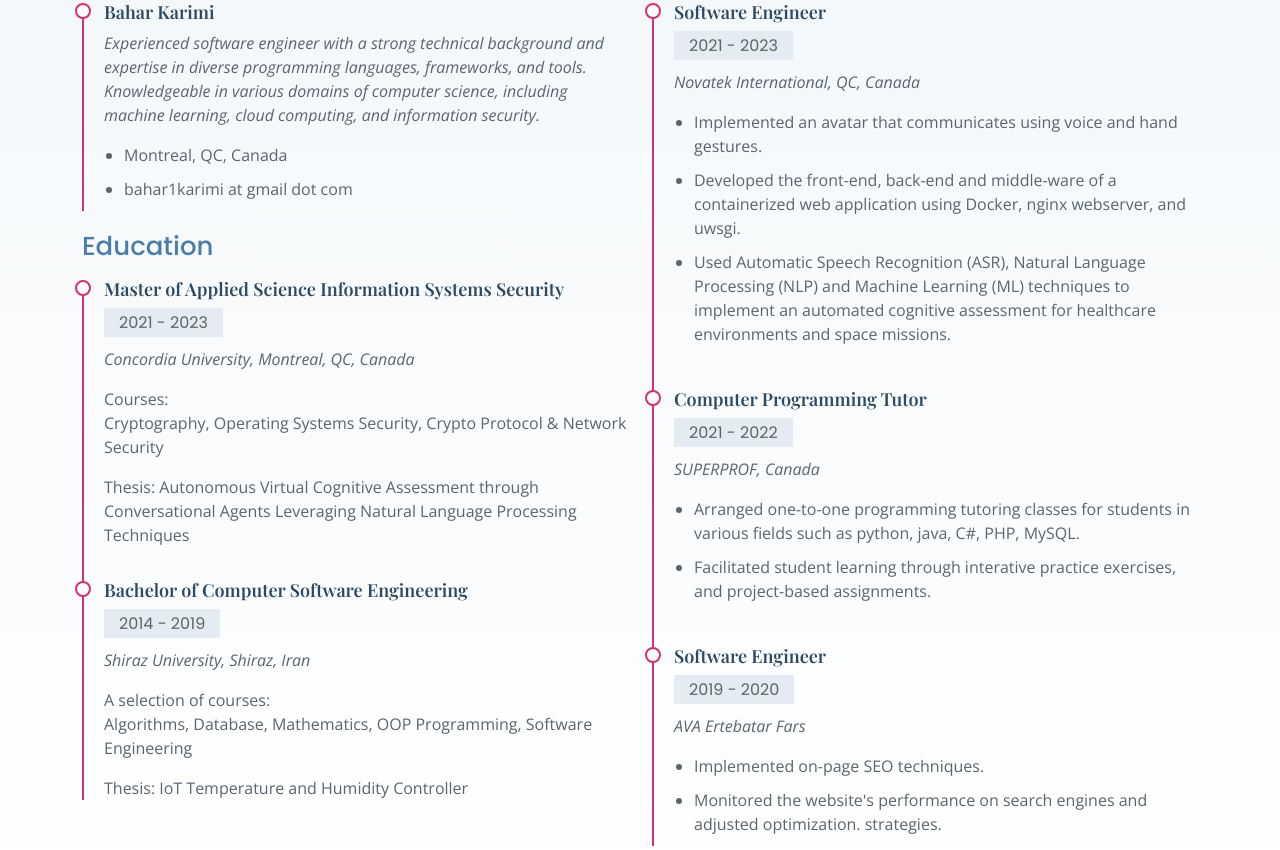
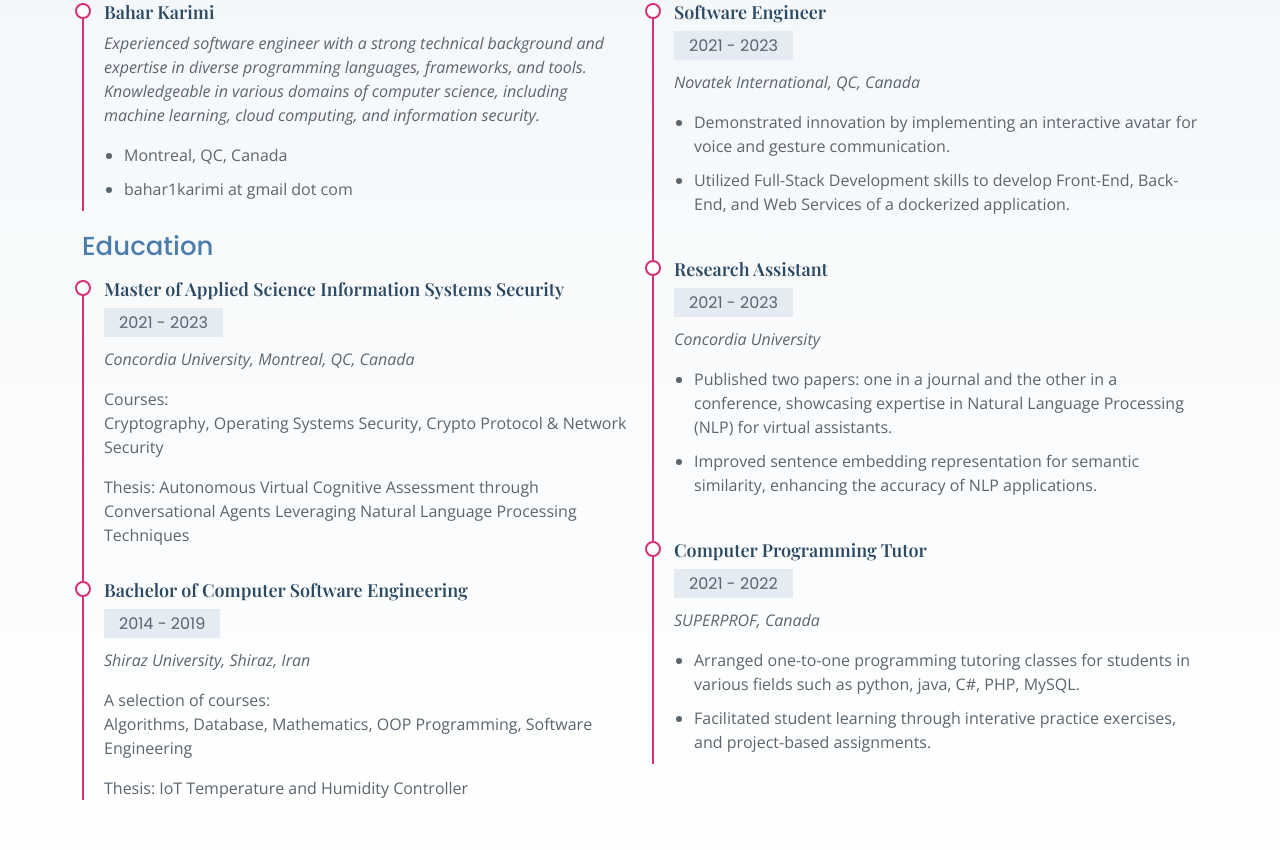
Before and after one commit to Baharkmi/MyWebSite, a plain HTML site: page index.html in a window 1280 px wide. Shown: the part 1254-2104 px from the top of the page. Drawn offline with nearby package versions, Linux system fonts and the light colour scheme; a web font is replaced by a local one.

Commit message:
Edit Final

```diff
--- a/index.html
+++ b/index.html
@@ -262,9 +262,19 @@
               <p><em>Novatek International, QC, Canada </em></p>
               <p>
               <ul>
-                <li>Implemented an avatar that communicates using voice and hand gestures.</li>
-                <li>Developed the front-end, back-end and middle-ware of a containerized web application using Docker, nginx webserver, and uwsgi.</li>
-                <li>Used Automatic Speech Recognition (ASR), Natural Language Processing (NLP) and Machine Learning (ML) techniques to implement an automated cognitive assessment for healthcare environments and space missions.
+                <li>Demonstrated innovation by implementing an interactive avatar for voice and gesture communication.</li>
+                <li>Utilized Full-Stack Development skills to develop Front-End, Back-End, and Web Services of a dockerized application.
+              </ul>
+              </p>
+            </div>
+            <div class="resume-item">
+              <h4>Research Assistant</h4>
+              <h5>2021 - 2023</h5>
+              <p><em>Concordia University</em></p>
+              <p>
+              <ul>
+                <li>Published two papers: one in a journal and the other in a conference, showcasing expertise in Natural Language Processing (NLP) for virtual assistants.</li>
+                <li>Improved sentence embedding representation for semantic similarity, enhancing the accuracy of NLP applications.</li>
               </ul>
               </p>
             </div>
@@ -276,17 +286,6 @@
               <ul>
                 <li>Arranged one-to-one programming tutoring classes for students in various fields such as python, java, C#, PHP, MySQL.</li>
                 <li>Facilitated student learning through interative practice exercises, and project-based assignments.</li>
-              </ul>
-              </p>
-            </div>
-            <div class="resume-item">
-              <h4>Software Engineer</h4>
-              <h5>2019 - 2020</h5>
-              <p><em>AVA Ertebatar Fars</em></p>
-              <p>
-              <ul>
-                <li>Implemented on-page SEO techniques.</li>
-                <li>Monitored the website's performance on search engines and adjusted optimization. strategies.</li>
               </ul>
               </p>
             </div>
```
